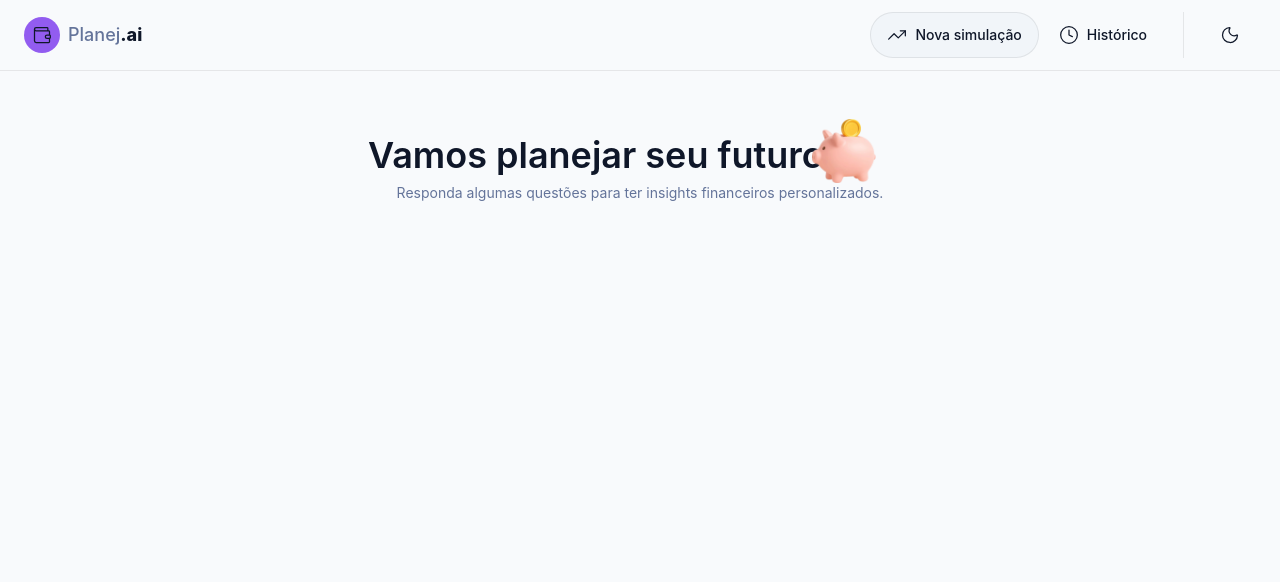
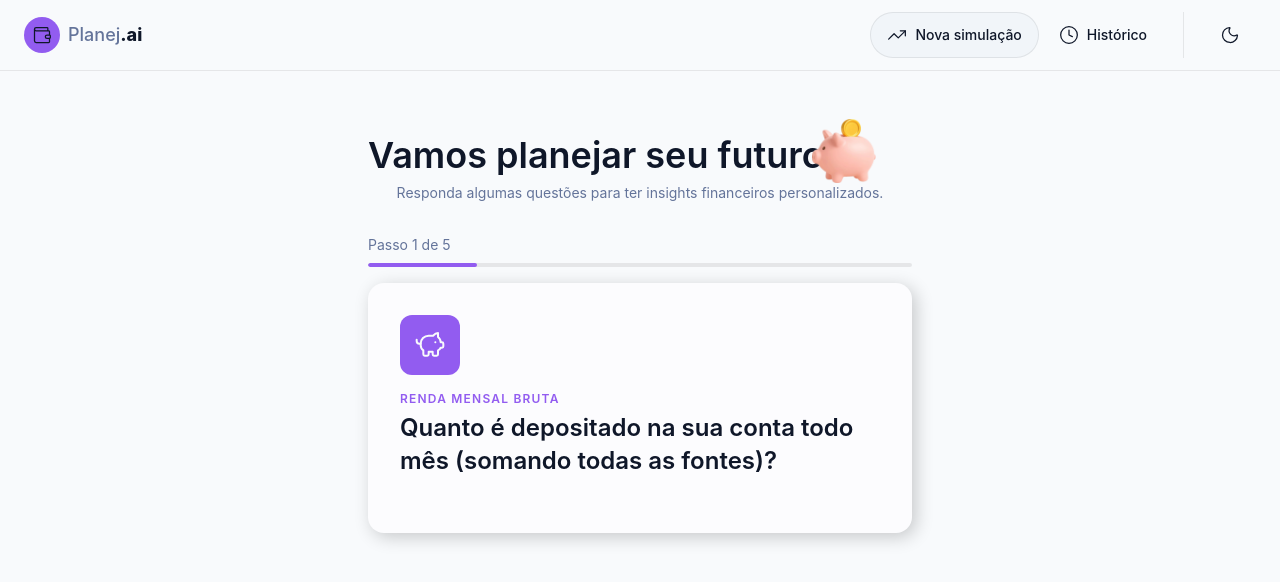
Before and after one commit to Joao-Victor-Queiroz/planejai-dio-bootcamp, a React (Vite) app: page / in a window 1280 px wide. Shown: the top 582 px of the page. Built offline with nearby package versions, Linux system fonts and the light colour scheme.

Commit message:
feat: implementa estrutura inicial do formulário de simulação inicial e componentes de step

```diff
--- a/src/components/features/Simulation/Form.tsx
+++ b/src/components/features/Simulation/Form.tsx
@@ -1,9 +1,16 @@
+import { PiggyBank } from "lucide-react";
+import { FormStep } from "./FormStep";
 import { StepProgress } from "./Progress";
 
 export function SimulationForm() {
   return (
     <>
      <StepProgress currentStep={1} totalSteps={5}/>
+     <FormStep
+      icon={PiggyBank}
+      title='Renda mensal bruta'
+      question="Quanto é depositado na sua conta todo mês (somando todas as fontes)?"
+     />
     </>
   )
 }
--- a/src/components/features/Simulation/FormStep.tsx
+++ b/src/components/features/Simulation/FormStep.tsx
@@ -0,0 +1,27 @@
+import type { LucideIcon } from 'lucide-react';
+
+interface FormStepProps {
+  icon: LucideIcon;
+  title: string;
+  question: string;
+}
+
+export function FormStep({
+  icon: Icon,
+  title,
+  question,
+}: FormStepProps) {
+  return (
+    <div className='bg-card rounded-2xl p-6 shadow-[4px_4px_18px_0px_rgba(0,0,0,0.2)] sm:p-8'>
+      <div className='bg-primary mb-4 flex h-15 w-15 items-center justify-center rounded-xl'>
+         <Icon size={32} className='text-primary-foreground'/>
+      </div>
+      <h2 className='text-primary mb-1 text-xs font-semibold tracking-widest uppercase'>
+        {title}
+      </h2>
+      <h3 className='text-foreground mb-6 text-xl leading-snug font-semibold sm:text-2xl'>
+        {question}
+      </h3>
+    </div>
+  );
+}
--- a/src/pages/SimulationFormPage.tsx
+++ b/src/pages/SimulationFormPage.tsx
@@ -1,9 +1,11 @@
+import { SimulationForm } from "../components/features/Simulation/Form"
 import { SimulationHero } from "../components/features/Simulation/Hero"
 
 export function SimulationFormPage() {
   return (
     <main className="mx-auto max-w-xl px-4 py-10 sm:py-14">
       <SimulationHero />
+      <SimulationForm />
     </main>
   )
 }
```
